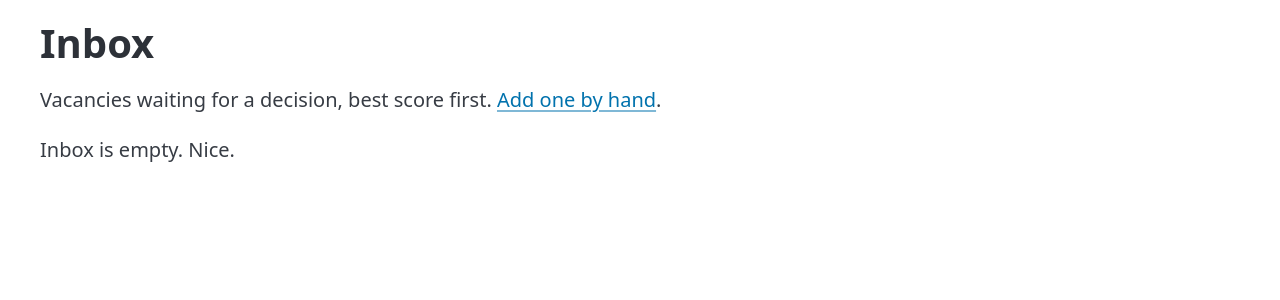
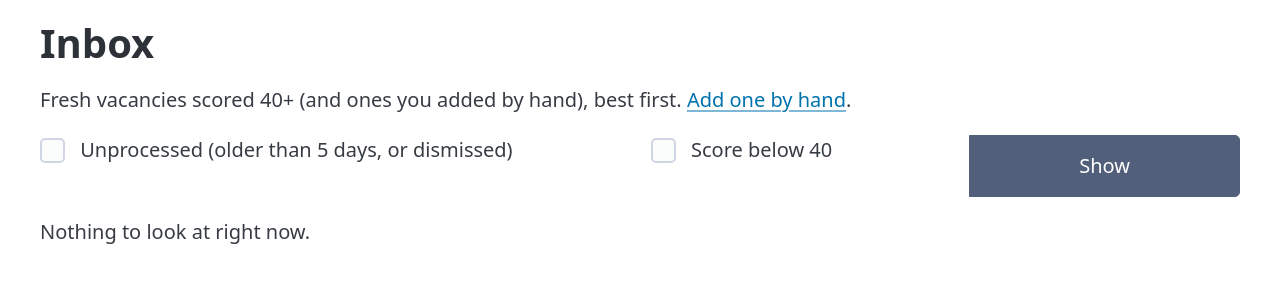
Before and after one commit to OleksiiShcherbynin/job-apply-tracker, a Django app: page /inbox/ in a window 1280 px wide. Shown: the part 162-462 px from the top of the page. Run offline with Django 5.2, Linux system fonts and the light colour scheme; the visitor is signed in with stand-in values (Sample User, id 1); data that the repository does not hold is empty.

Commit message:
feat: inbox default view with unprocessed and below-threshold toggles
for_inbox_view puts every not-applied vacancy in exactly one view:
fresh and scored at or above the owner's threshold (newest repost only),
unprocessed (old, superseded by a repost, or dismissed), or below the
threshold. Age counts from job-ai-assist's first sighting. Toggles are
GET parameters; dismissed cards get a POST-only 'Back to inbox'; dismiss
and restore refuse vacancies in the wrong state. The dashboard counts the
default view only.

Co-Authored-By: Claude Opus 5.5 <noreply@anthropic.com>

```diff
--- a/tracker/managers.py
+++ b/tracker/managers.py
@@ -1,7 +1,8 @@
 from datetime import timedelta
 
 from django.db import models
-from django.db.models import F, Max, Q
+from django.db.models import Exists, F, Max, OuterRef, Q
+from django.db.models.functions import Coalesce
 from django.utils import timezone
 
 
@@ -14,6 +15,57 @@ class VacancyQuerySet(models.QuerySet):
         # был бы циклический импорт models <-> managers).
         return self.filter(state=self.model.State.INBOX).order_by(
             F("score").desc(nulls_last=True), "-created_at"
+        )
+
+    def with_age(self):
+        # A vacancy is as old as job-ai-assist's first sighting; hand-entered
+        # ones count from when they were typed in.
+        return self.annotate(age_at=Coalesce("first_seen_at", "created_at"))
+
+    def for_inbox_view(self, owner, *, default=True, unprocessed=False, below_threshold=False):
+        """The owner's not-applied vacancies for the chosen inbox views.
+
+        Every such vacancy belongs to exactly one view:
+        - default: in the inbox, scored >= the owner's threshold or unscored,
+          younger than inbox_fresh_days, and no newer undecided repost exists;
+        - unprocessed: the same score rule, but old, hidden by a newer repost,
+          or dismissed;
+        - below_threshold: scored under the threshold, in the inbox or dismissed.
+        """
+        State = self.model.State
+        cutoff = timezone.now() - timedelta(days=owner.inbox_fresh_days)
+        min_score = owner.inbox_min_score
+
+        newer_repost = (
+            self.model.objects.with_age()
+            .filter(owner=owner, state=State.INBOX, fingerprint=OuterRef("fingerprint"))
+            .exclude(pk=OuterRef("pk"))
+            .filter(
+                Q(age_at__gt=OuterRef("age_at"))
+                | Q(age_at=OuterRef("age_at"), pk__gt=OuterRef("pk"))
+            )
+        )
+
+        scored_enough = Q(score__gte=min_score) | Q(score__isnull=True)
+        fresh = Q(age_at__gte=cutoff)
+        in_inbox = Q(state=State.INBOX)
+        wanted = Q(pk__in=[])
+        if default:
+            wanted |= in_inbox & scored_enough & fresh & Q(has_newer_repost=False)
+        if unprocessed:
+            wanted |= scored_enough & (
+                (in_inbox & (~fresh | Q(has_newer_repost=True))) | Q(state=State.DISMISSED)
+            )
+        if below_threshold:
+            wanted |= Q(score__lt=min_score, state__in=[State.INBOX, State.DISMISSED])
+
+        return (
+            self.filter(owner=owner)
+            .with_age()
+            .annotate(has_newer_repost=Exists(newer_repost))
+            .filter(wanted)
+            .select_related("company")
+            .order_by(F("score").desc(nulls_last=True), "-age_at")
         )
 
 
--- a/tracker/templates/tracker/inbox.html
+++ b/tracker/templates/tracker/inbox.html
@@ -4,31 +4,58 @@
 
 {% block content %}
   <h1>Inbox</h1>
-  <p>Vacancies waiting for a decision, best score first.
+  <p>Fresh vacancies scored {{ user.inbox_min_score }}+ (and ones you added by hand), best first.
      <a href="{% url 'tracker:vacancy_add' %}">Add one by hand</a>.</p>
+
+  {# GET: toggles only change what is shown, and the URL can be bookmarked. #}
+  <form method="get">
+    <fieldset role="group">
+      <label>
+        <input type="checkbox" name="unprocessed" value="1" {% if show_unprocessed %}checked{% endif %}>
+        Unprocessed (older than {{ user.inbox_fresh_days }} days, or dismissed)
+      </label>
+      <label>
+        <input type="checkbox" name="low" value="1" {% if show_low %}checked{% endif %}>
+        Score below {{ user.inbox_min_score }}
+      </label>
+      <button type="submit" class="secondary">Show</button>
+    </fieldset>
+  </form>
 
   {% for vacancy in vacancy_list %}
     <article>
       <header>
         <strong>{{ vacancy.title }}</strong> — {{ vacancy.company }}
-        {% if vacancy.score is not None %}<mark>score {{ vacancy.score }}</mark>{% endif %}
+        {% if vacancy.score is not None %}
+          <mark>score {{ vacancy.score }}{% if vacancy.score_stage == "rough" %} · rough{% endif %}</mark>
+        {% endif %}
+        {% if vacancy.state == "dismissed" %}<small>· dismissed{% if vacancy.dismiss_reason %}: {{ vacancy.dismiss_reason }}{% endif %}</small>{% endif %}
+        {% if vacancy.has_newer_repost %}<small>· newer repost in inbox</small>{% endif %}
       </header>
       <p>
         {% if vacancy.salary %}{{ vacancy.salary }} · {% endif %}
         {% if vacancy.location %}{{ vacancy.location }} · {% endif %}
         {% if vacancy.url %}<a href="{{ vacancy.url }}" target="_blank" rel="noopener">posting</a>{% endif %}
       </p>
-      {% if vacancy.score_reasons %}<p><small>{{ vacancy.score_reasons }}</small></p>{% endif %}
+      {% firstof vacancy.score_reasons_ru vacancy.score_reasons as reasons %}
+      {% if reasons %}<p><small>{{ reasons|linebreaksbr }}</small></p>{% endif %}
       <footer>
         <a href="{% url 'tracker:vacancy_apply' vacancy.pk %}" role="button">I applied</a>
-        <form method="post" action="{% url 'tracker:vacancy_dismiss' vacancy.pk %}">
-          {% csrf_token %}
-          <input type="text" name="dismiss_reason" placeholder="Why not? (optional)">
-          <button type="submit" class="secondary">Dismiss</button>
-        </form>
+        {% if vacancy.state == "dismissed" %}
+          <form method="post" action="{% url 'tracker:vacancy_restore' vacancy.pk %}">
+            {% csrf_token %}
+            <button type="submit" class="secondary">Back to inbox</button>
+          </form>
+        {% else %}
+          <form method="post" action="{% url 'tracker:vacancy_dismiss' vacancy.pk %}">
+            {% csrf_token %}
+            <input type="text" name="dismiss_reason" placeholder="Why not? (optional)">
+            <button type="submit" class="secondary">Dismiss</button>
+          </form>
+        {% endif %}
       </footer>
     </article>
   {% empty %}
-    <p>Inbox is empty. Nice.</p>
+    <p>Nothing to look at right now.</p>
   {% endfor %}
 {% endblock %}
--- a/tracker/urls.py
+++ b/tracker/urls.py
@@ -19,6 +19,7 @@ urlpatterns = [
     path("vacancies/<int:pk>/delete/", views.VacancyDeleteView.as_view(), name="vacancy_delete"),
     path("vacancies/<int:pk>/apply/", views.VacancyApplyView.as_view(), name="vacancy_apply"),
     path("vacancies/<int:pk>/dismiss/", views.VacancyDismissView.as_view(), name="vacancy_dismiss"),
+    path("vacancies/<int:pk>/restore/", views.VacancyRestoreView.as_view(), name="vacancy_restore"),
     # Applications
     path("applications/", views.ApplicationListView.as_view(), name="application_list"),
     path(
--- a/tracker/views.py
+++ b/tracker/views.py
@@ -55,7 +55,7 @@ class DashboardView(LoginRequiredMixin, TemplateView):
             .select_related("application__vacancy__company")
             .order_by("-happened_at")[:10]
         )
-        context["inbox_count"] = Vacancy.objects.for_owner(user).inbox().count()
+        context["inbox_count"] = Vacancy.objects.for_inbox_view(user).count()
         return context
 
 
@@ -101,9 +101,24 @@ class InboxView(OwnerQuerySetMixin, ListView):
     template_name = "tracker/inbox.html"
 
     def get_queryset(self):
-        # select_related: fetch each vacancy's company in the same query (JOIN),
-        # otherwise the template's {{ vacancy.company }} costs one query per row.
-        return super().get_queryset().inbox().select_related("company")
+        # for_inbox_view also select_related()s the company: one JOIN instead of
+        # a query per card for {{ vacancy.company }}.
+        return Vacancy.objects.for_inbox_view(
+            self.request.user,
+            unprocessed=self.show_unprocessed,
+            below_threshold=self.show_low,
+        )
+
+    def setup(self, request, *args, **kwargs):
+        super().setup(request, *args, **kwargs)
+        self.show_unprocessed = request.GET.get("unprocessed") == "1"
+        self.show_low = request.GET.get("low") == "1"
+
+    def get_context_data(self, **kwargs):
+        context = super().get_context_data(**kwargs)
+        context["show_unprocessed"] = self.show_unprocessed
+        context["show_low"] = self.show_low
+        return context
 
 
 class VacancyListView(OwnerQuerySetMixin, ListView):
@@ -193,10 +208,32 @@ class VacancyDismissView(OwnerQuerySetMixin, UpdateView):
     http_method_names = ["post"]
     success_url = reverse_lazy("tracker:inbox")
 
+    def get_queryset(self):
+        # Only undecided vacancies; a stale tab must not dismiss an applied one.
+        return super().get_queryset().filter(state=Vacancy.State.INBOX)
+
     def form_valid(self, form):
         form.instance.state = Vacancy.State.DISMISSED
         messages.info(self.request, f"Dismissed: {form.instance}.")
         return super().form_valid(form)
+
+
+class VacancyRestoreView(OwnerQuerySetMixin, SingleObjectMixin, View):
+    """ "Back to inbox" for a dismissed vacancy. Clears the dismissal, nothing else."""
+
+    model = Vacancy
+    http_method_names = ["post"]
+
+    def get_queryset(self):
+        return super().get_queryset().filter(state=Vacancy.State.DISMISSED)
+
+    def post(self, request, *args, **kwargs):
+        vacancy = self.get_object()
+        vacancy.state = Vacancy.State.INBOX
+        vacancy.dismiss_reason = ""
+        vacancy.save(update_fields=["state", "dismiss_reason", "updated_at"])
+        messages.info(request, f"Back in the inbox: {vacancy}.")
+        return redirect("tracker:inbox")
 
 
 # --- Applications ---
```
Also changed, not shown: tests/tracker/test_inbox_views.py (added, +188 -0 lines), tests/tracker/test_views_dashboard.py (+8 -0 lines).
